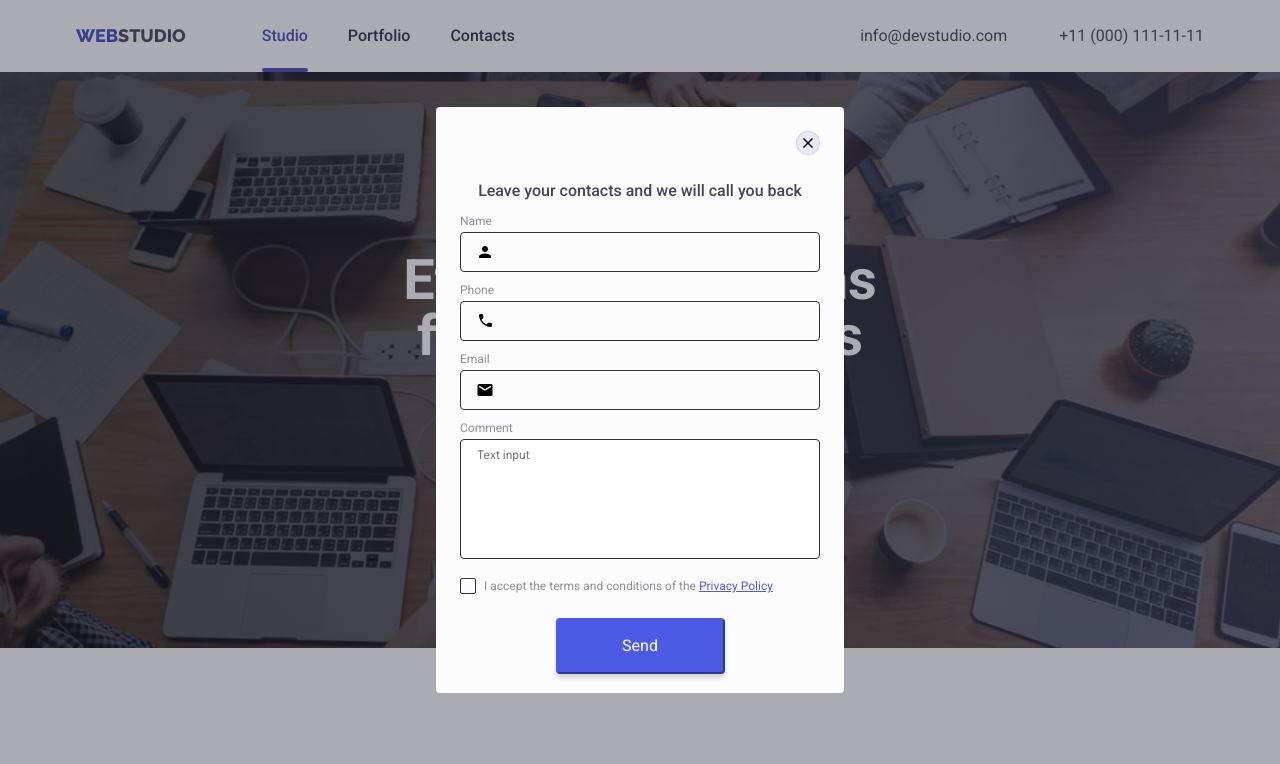
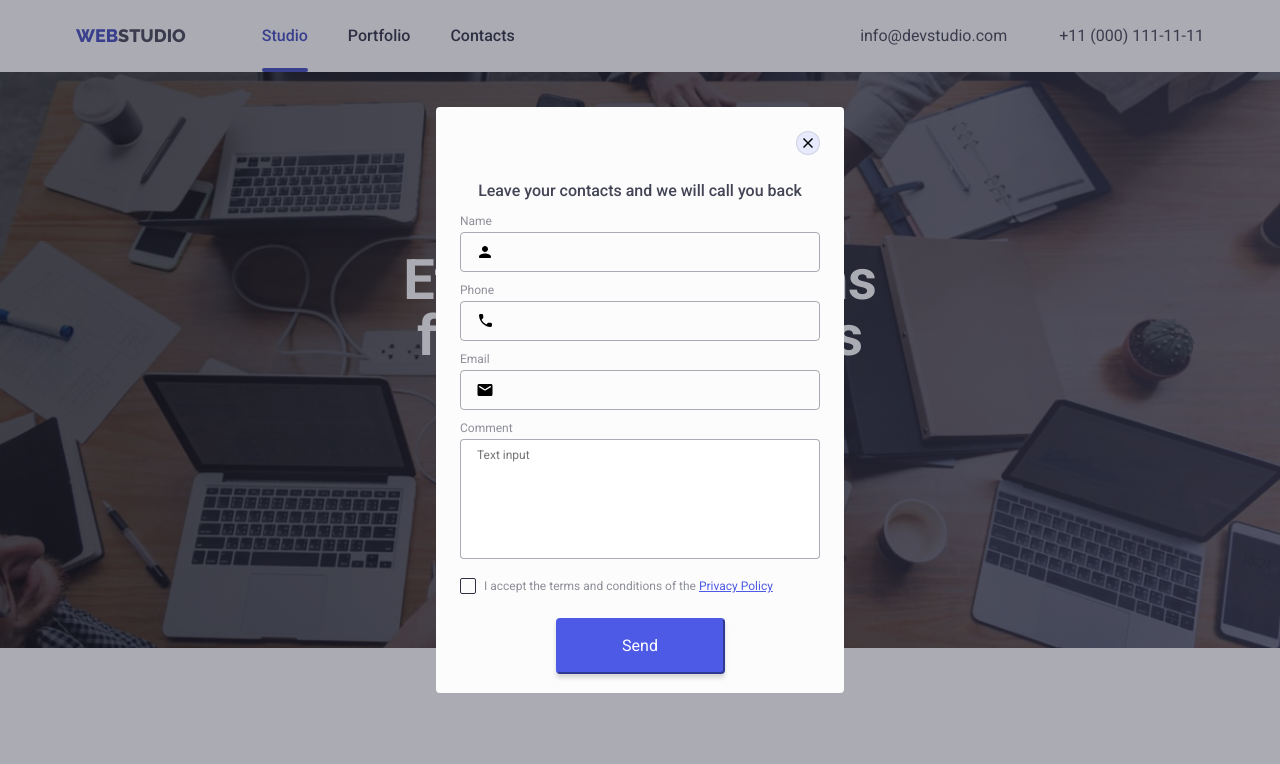
Before and after one commit to EnenraRamona/goit-markup-hw-07, a plain HTML site: page index.html in a window 1280 px wide. Both pictures are taken after a click on the button "Order Service". Shown: the top 764 px of the page. Drawn offline with nearby package versions, Linux system fonts and the light colour scheme.

Commit message:
Update styles.css

```diff
--- a/css/styles.css
+++ b/css/styles.css
@@ -1047,7 +1047,7 @@ flex-wrap: wrap;
   width: 100%;
   max-width: 360px;
   height: 40px;
-  border: 1px solid var(--background-color-footer);
+  border: 1px solid rgba(46, 47, 66, 0.4);
   border-radius: 4px;
   background-color: transparent;
 
@@ -1115,7 +1115,7 @@ flex-wrap: wrap;
   font-size: 12px;
   line-height: 14px;
 
-  border: 1px solid var(--background-color-footer);
+  border: 1px solid rgba(46, 47, 66, 0.4);
   border-radius: 4px;
   resize: none;
   transition-duration: 250ms;
```
